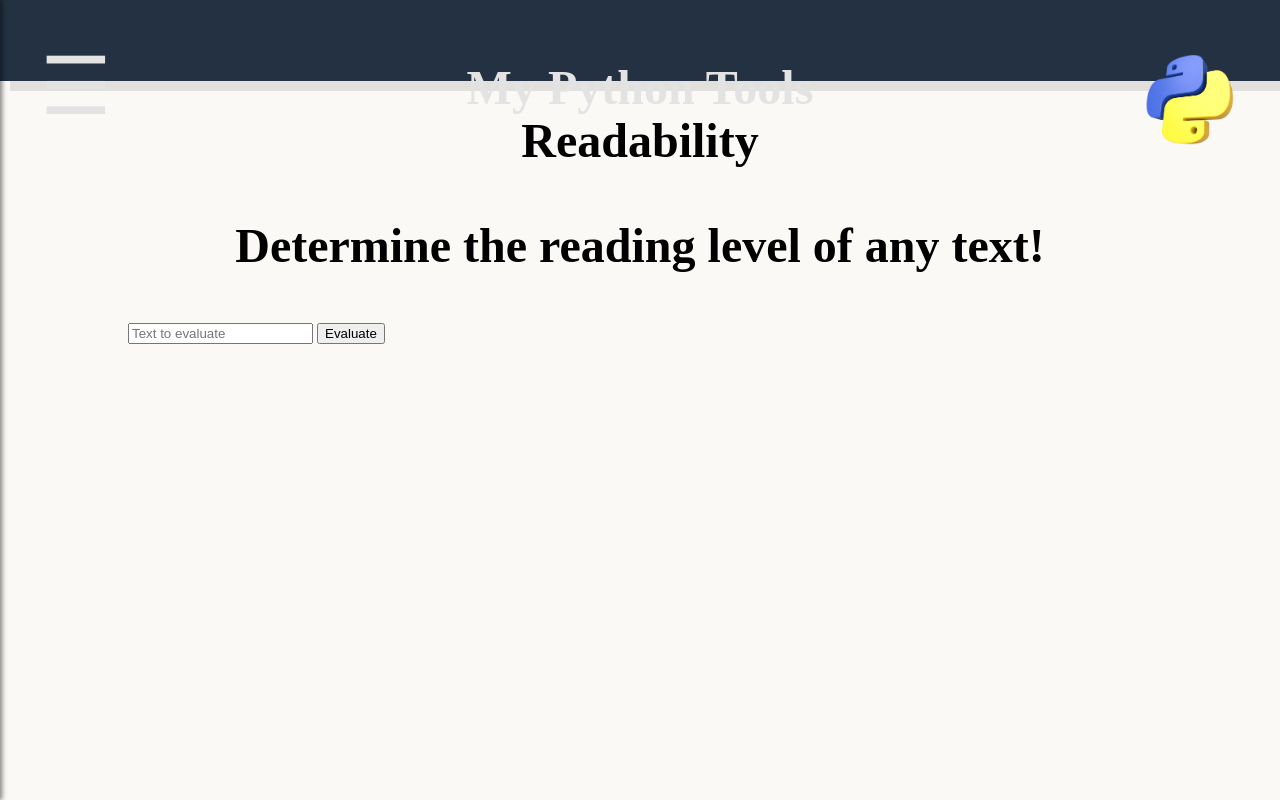
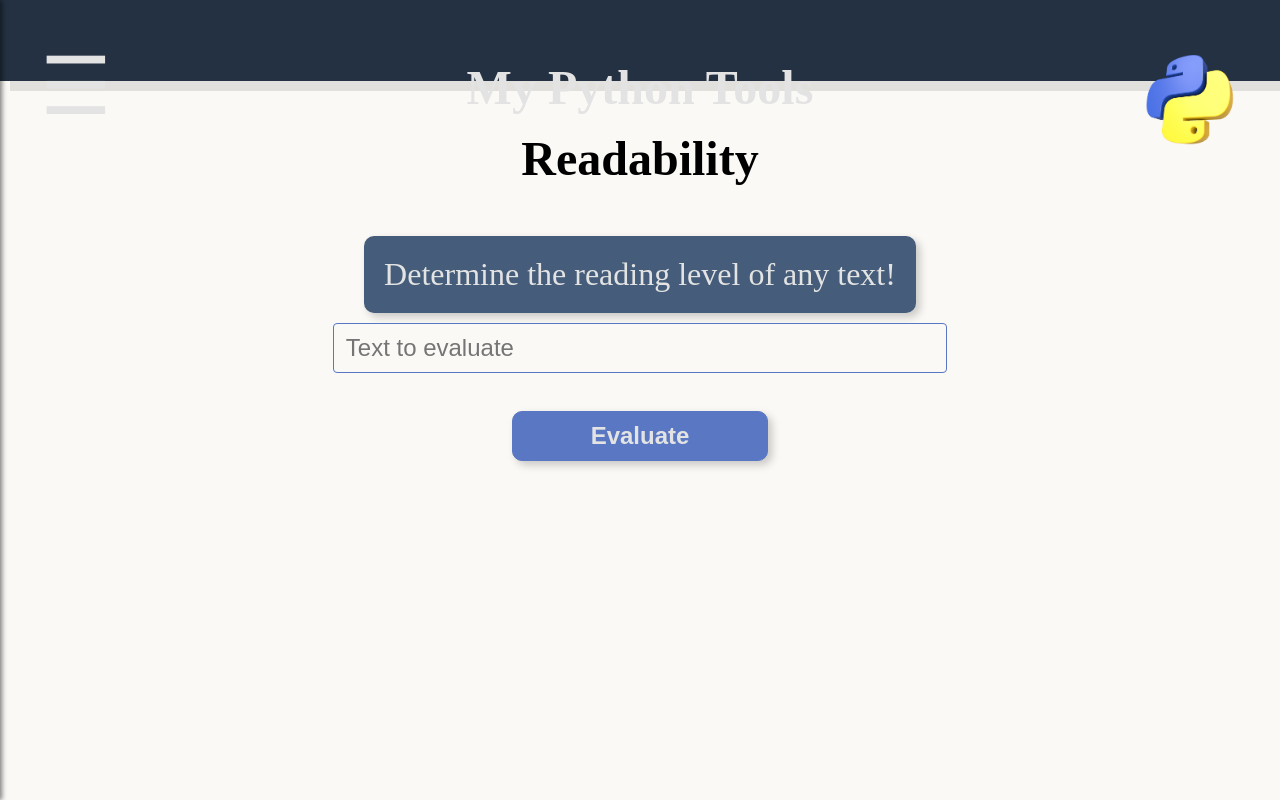
Before and after one commit to coderchris591/pyweb, a Flask app: page /readability in a window 1280 px wide. Run offline with Flask 3, Linux system fonts and the light colour scheme; some libraries are stand-ins or nearby versions.

Commit message:
adjusted css

```diff
--- a/static/style.css
+++ b/static/style.css
@@ -10,7 +10,7 @@
     --nav-background-color: #233142;
     --nav-text-color: #e3e3e3;
     --nav-hover-color: #f95959;
-    --button-background-color: #455d7a;
+    --button-background-color: #5977c3;
     --button-text-color: #e3e3e3;
     --button-hover-background-color: #c4d2de;
     --alert-background-color: #f95959;
@@ -258,7 +258,7 @@ body {
     padding: 10px;
     width: 40%;
     height: 110px;
-    border-radius: 5px;
+    border-radius: 15px;
     border: 1px solid var(--button-background-color);
     background: var(--button-background-color);
     color: var(--button-text-color);
@@ -294,7 +294,6 @@ body {
     max-width: 500px;
     min-width: 250px;
     box-shadow: 0 4px 6px rgba(0, 0, 0, 0.1);
-    /* border: 1px solid #333; */
     border-radius: 20px;
 }
 
@@ -315,6 +314,8 @@ body {
     background-color: var(--primary-color);
     border: none;
 }
+
+
 
 .alphabet input[type="submit"] {
     width: 75px;
@@ -341,15 +342,7 @@ body {
 
 /* Credit Card Validator */
 
-.credit-div form {
-    margin: 20px auto;
-    display: flex;
-    flex-direction: column;
-    align-items: center;
-    font-size: 1.5em;
 
-
-}
 
 
 /* .credit-div input[type="text"] {
@@ -409,6 +402,13 @@ body {
 
 
 /* Helpers */
+
+.normal {
+    display: flex;
+    flex-direction: column;
+    align-items: center;
+    justify-content: center;
+}
 
 .info {
     background-color: var(--secondary-color);
--- a/templates/credit.html
+++ b/templates/credit.html
@@ -9,7 +9,7 @@
 
     <div class="credit-div">
         <p class ="info">Validate any credit card number</p>
-        <form method="post">
+        <form class="normal" method="post">
             <!-- <label for="ccn">Credit Card Number: </label> -->
             <input class="input-text" type="text" id="ccn" name="ccn" placeholder="xxxx xxxx xxxx xxxx" autocomplete="off">
             <script>
--- a/templates/readability.html
+++ b/templates/readability.html
@@ -6,24 +6,25 @@
 
 {% block content %}
 <div class="header">
-    <h1>Readability</h1>
+    <h2>Readability</h2>
 </div>
 <div class="container">
-    <h2>Determine the reading level of any text!</h2>
+    <p class="info">Determine the reading level of any text!</p>
 
-    <form method="post">
-        <input type="text" name="text" placeholder="Text to evaluate">
-        <input type="submit" value="Evaluate">
+    <form class="normal" method="post">
+        <input class="input-text" type="text" name="text" placeholder="Text to evaluate">
+        <br>
+        <input class="input-submit" type="submit" value="Evaluate">
     </form>
 
     {% if index == -16 %}
         {{ pass }}
     {% elif index > 16 %}
-        <p>College level</p>
+        <p class="info">College level</p>
     {% elif index < 1 %}
-        <p>Below grade 1</p>
+        <p class="info">Below grade 1</p>
     {% else %}
-    <p>Grade Level: {{ index }}</p>
+    <p class="info">Grade Level: {{ index }}</p>
     {% endif %}
 </div>
 {% endblock %}
```
